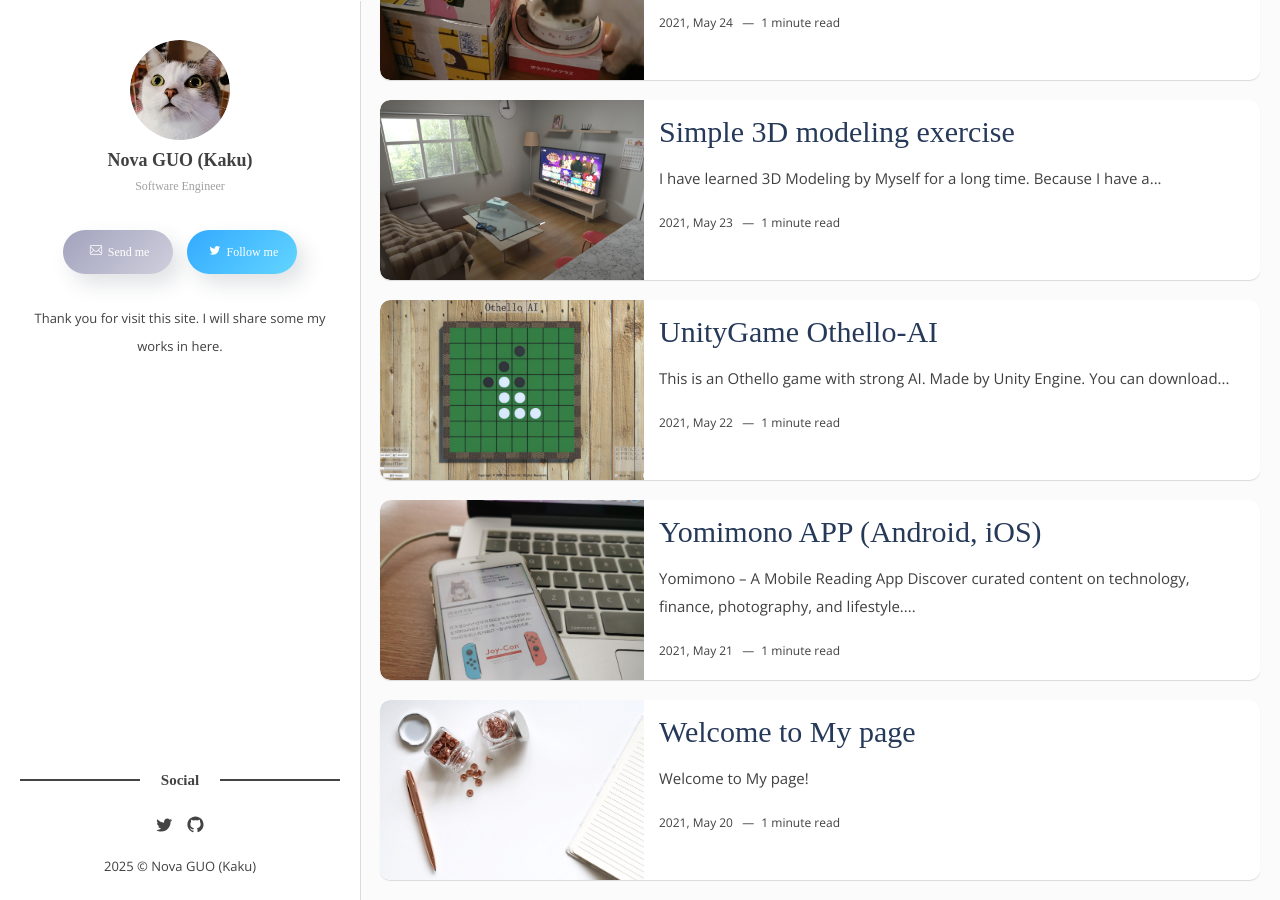
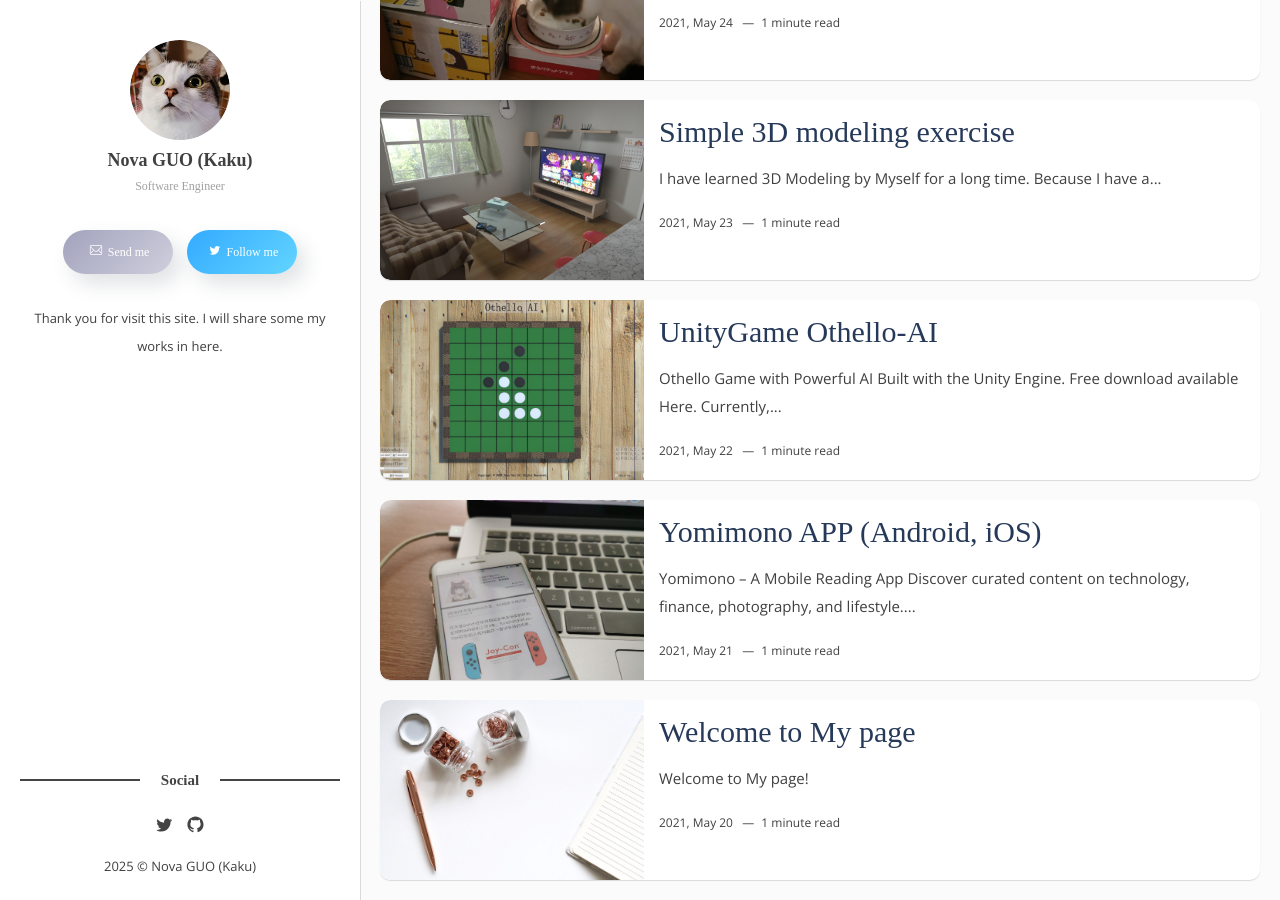
Before and after one commit to kyokuto52/kyokuto52.github.io, a Jekyll site: the page built from index.html, in a window 1280 px wide and 900 px high, scrolled down 579 px. Built offline with Jekyll 4.4.1, drawn with Linux system fonts in a browser that asks for light colours; some web fonts are replaced; the list of posts is cut into pages by our own code.

Commit message:
Update 2021-05-22-Unity-Game.markdown

```diff
--- a/_posts/2021-05-22-Unity-Game.markdown
+++ b/_posts/2021-05-22-Unity-Game.markdown
@@ -6,12 +6,11 @@ date: 2021-05-22 18:20:00 +0900
 tags: [Develop, Unity, C#]
 categories: develop
 ---
-This is an Othello game with strong AI.
+Othello Game with Powerful AI
+Built with the Unity Engine.
 
-Made by Unity Engine.
+Free download available  [Here][link-1].
 
-You can download it free [Here][link-1].
-
-Only the Chinese version is available now.
+Currently, only the Chinese version is available.
 
 [link-1]:https://github.com/kyokuto52/UnityGame-Othello-AI
```
